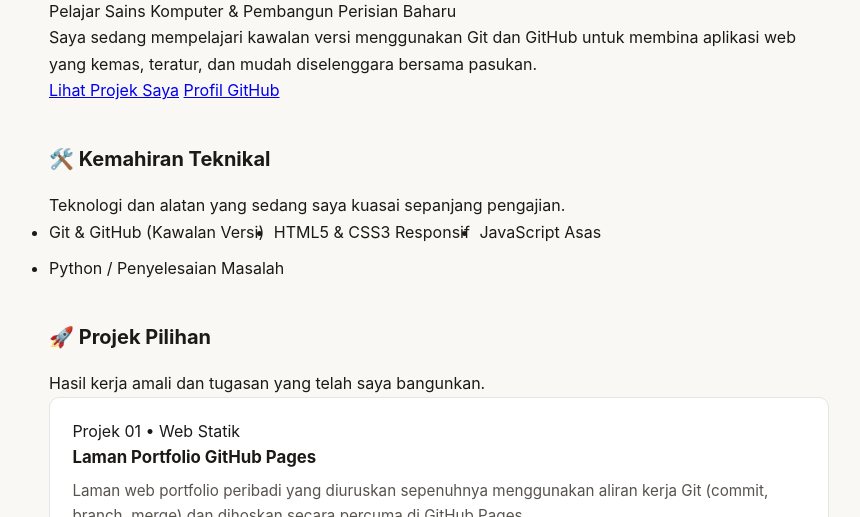
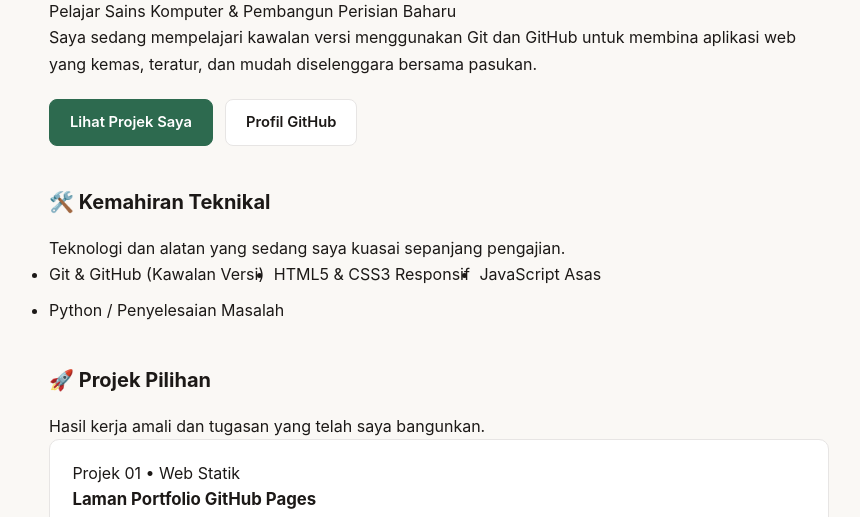
Before and after one commit to zfrnaa/kursus-git-github, a plain HTML site: page template-portfolio/index.html in a window 1280 px wide. Shown: the part 246-763 px from the top of the page, without its empty margins (201-1061 px from the left). Drawn offline with Linux system fonts and the light colour scheme.

Commit message:
style(portfolio): tambah gaya butang Lihat Projek Saya dan Profil GitHub

```diff
--- a/template-portfolio/style.css
+++ b/template-portfolio/style.css
@@ -103,6 +103,44 @@ h1 {
   max-width: 60ch;
 }
 
+.hero-actions {
+  display: flex;
+  flex-wrap: wrap;
+  gap: 0.75rem;
+  margin-top: 1.35rem;
+}
+
+.btn {
+  display: inline-block;
+  padding: 0.65rem 1.25rem;
+  border-radius: 8px;
+  font-size: 0.92rem;
+  font-weight: 600;
+  text-decoration: none;
+  transition: transform 0.15s ease, background-color 0.15s ease, border-color 0.15s ease;
+}
+
+.btn:hover {
+  transform: translateY(-1px);
+}
+
+.btn-primary {
+  background-color: var(--accent);
+  color: #ffffff;
+  border: 1px solid var(--accent);
+}
+
+.btn-secondary {
+  background-color: var(--surface);
+  color: var(--text);
+  border: 1px solid var(--border);
+}
+
+.btn-secondary:hover {
+  border-color: var(--accent);
+  color: var(--accent);
+}
+
 section {
   margin-bottom: 2.5rem;
 }
```
